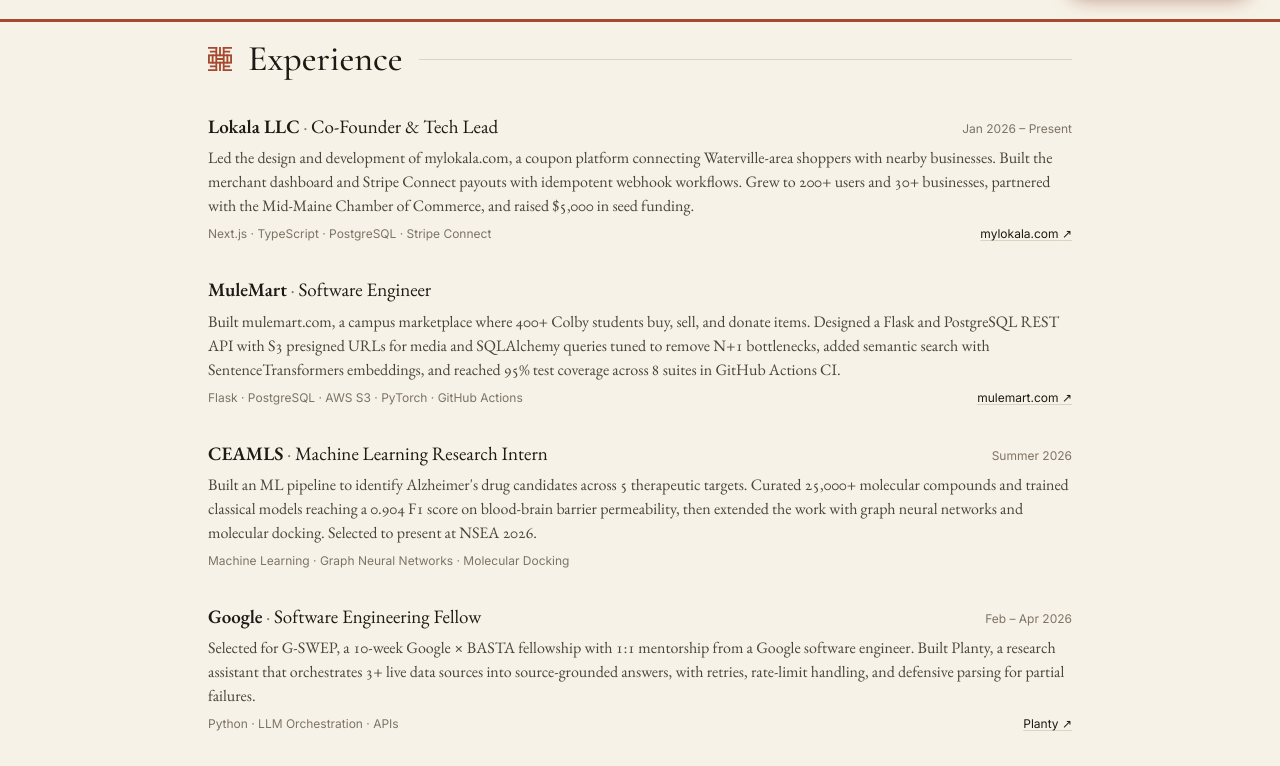
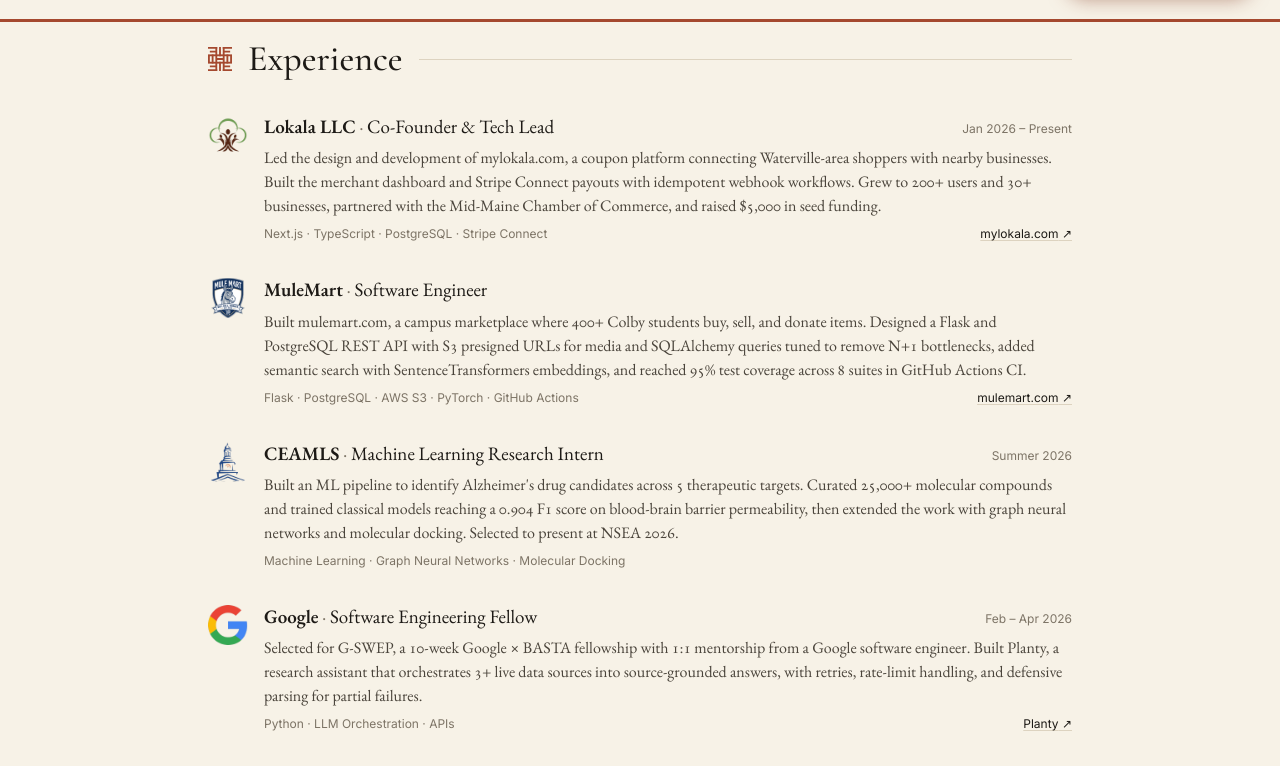
Before and after one commit to austin-stanley-hinson/austin-portfolio, a Next.js app: page / in a window 1280 px wide. Shown: the part 778-1544 px from the top of the page. Built offline with nearby package versions, Linux system fonts and the light colour scheme.

Commit message:
Show org logos beside experience entries

```diff
--- a/components/Grimoire/EntryList.tsx
+++ b/components/Grimoire/EntryList.tsx
@@ -1,12 +1,27 @@
+import Image from "next/image";
 import React from "react";
 import type { ExperienceEntry } from "@/content/types";
 
-// Org · role, period, a one-paragraph blurb, tags, and any evidence links.
+// Org logo, org · role, period, a one-paragraph blurb, tags, and any evidence links.
 const EntryList = ({ entries }: { entries: ExperienceEntry[] }) => {
   return (
     <ul className="space-y-8">
       {entries.map((e) => (
-        <li key={`${e.org}-${e.title}`}>
+        <li key={`${e.org}-${e.title}`} className="flex gap-4">
+          {e.logo ? (
+            <Image
+              src={e.logo}
+              alt={`${e.org} logo`}
+              width={40}
+              height={40}
+              // The optimizer rejects SVGs; they're already tiny.
+              unoptimized={e.logo.endsWith(".svg")}
+              className="mt-1 h-10 w-10 shrink-0 rounded-md object-contain"
+            />
+          ) : (
+            <span className="mt-1 h-10 w-10 shrink-0" aria-hidden="true" />
+          )}
+          <div className="min-w-0 flex-1">
             <div className="flex flex-wrap items-baseline justify-between gap-x-4">
               <h3 className="text-ink">
                 <span className="font-semibold">{e.org}</span>
@@ -34,6 +49,7 @@
                 </span>
               )}
             </div>
+          </div>
         </li>
       ))}
     </ul>
```
Lines whose indentation alone changed are shown as unchanged.
